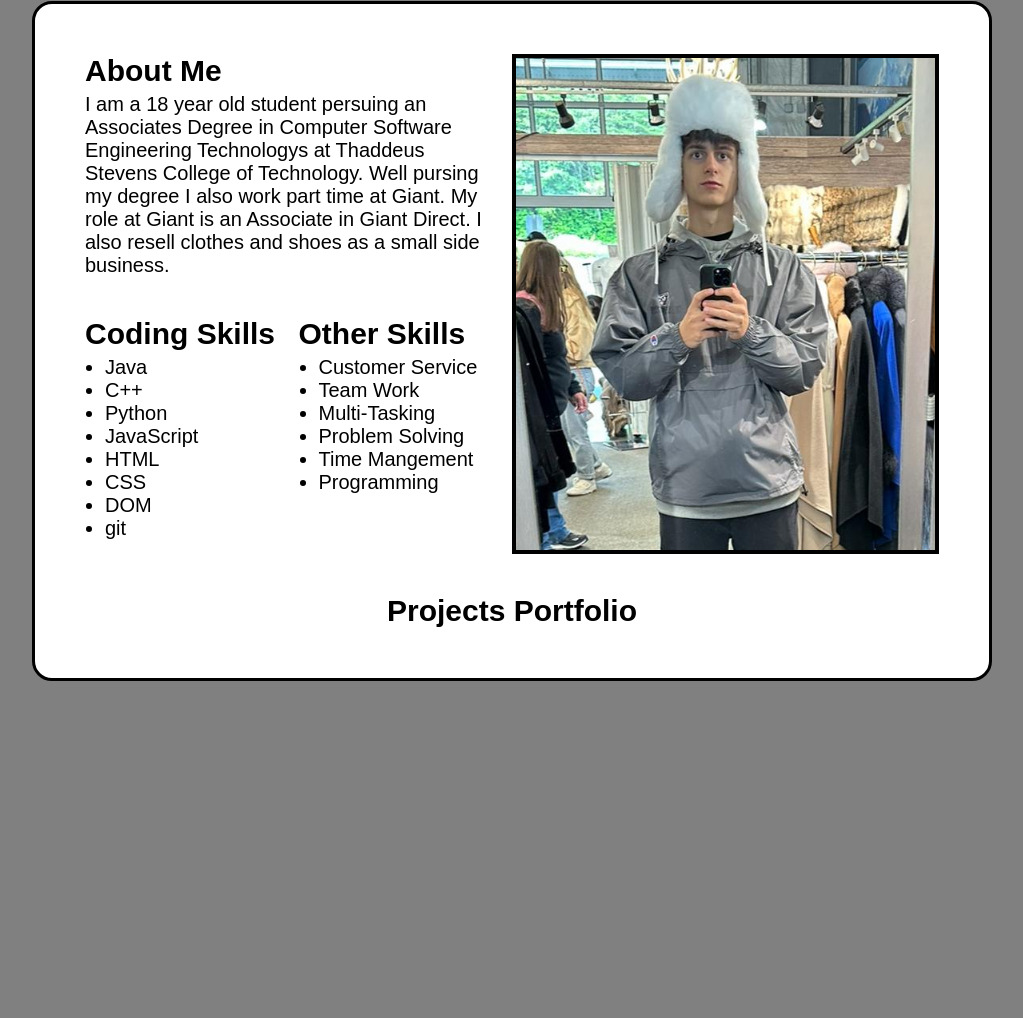
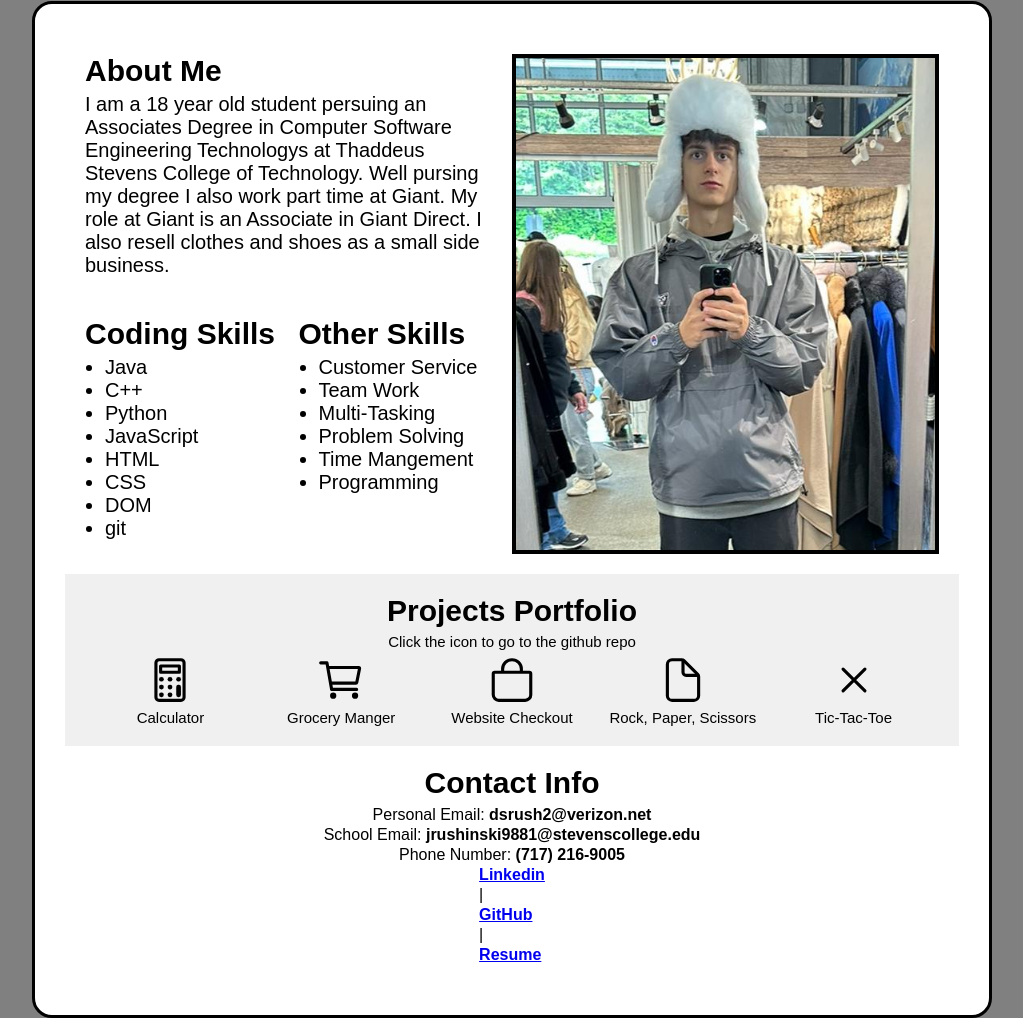
Before and after one commit to rushinski/personal-portfolio, a plain HTML site: page index.html in a window 1280 px wide. Shown: the part 142-1160 px from the top of the page, without its empty margins (128-1151 px from the left). Before the commit the page ends 823 px from the top, so only its background shows below. Drawn offline with nearby package versions, Linux system fonts and the light colour scheme.

Commit message:
commit before complete projects complete and contacts almost complete

```diff
--- a/index.html
+++ b/index.html
@@ -14,10 +14,10 @@
   </header>
   <section class="wrapper">
     <section class="about-me">
-      <div class="container">
+      <div class="container flex-row">
         <div class="split">
           <h2 class="five-px-below h2-resize">About Me</h2>
-          <p class="p-resize-about">I am a 18 year old student persuing an Associates Degree in Computer Software Engineering Technologys at Thaddeus Stevens College of Technology.  Well pursing my degree I also work part time at Giant.  My role at Giant is an Associate in Giant Direct.  I also resell clothes and shoes as a small side business.</p>
+          <p class="p-resize-one about">I am a 18 year old student persuing an Associates Degree in Computer Software Engineering Technologys at Thaddeus Stevens College of Technology.  Well pursing my degree I also work part time at Giant.  My role at Giant is an Associate in Giant Direct.  I also resell clothes and shoes as a small side business.</p>
           <div class="box">
             <div class="split">
               <h2 class="five-px-below h2-resize">Coding Skills</h2>
@@ -54,8 +54,50 @@
     </section>
 
     <section class="projects-display">
-      <div class="container">
-        <h2 class="five-px-below h2-resize center">Projects Portfolio</h2>
+      <div class="container flex-column">
+        <h2 class="h2-resize special-center">Projects Portfolio</h2>
+        <p class="p-resize-two special-center">Click the icon to go to the github repo</p>
+        <div class="box spacing">
+          <div class="flex-column align-center def-len git-link">
+            <a href="https://github.com/rushinski/Calculator"><ion-icon name="calculator-outline" class="icon-medium"></ion-icon></a>
+            <p class="p-resize-two">Calculator</p>
+          </div>
+          <div class="flex-column align-center def-len git-link">
+            <a href="https://github.com/rushinski/grocery-manger"><ion-icon name="cart-outline" class="icon-medium"></ion-icon></a>
+            <p class="p-resize-two">Grocery Manger</p>
+          </div>
+          <div class="flex-column align-center def-len git-link">
+            <a href="https://github.com/rushinski/Checkout"><ion-icon name="bag-outline" class="icon-medium"></ion-icon></a>
+            <p class="p-resize-two">Website Checkout</p>
+          </div>
+          <div class="flex-column align-center def-len git-link">
+            <a href="https://github.com/rushinski/Rock-Paper-Scissors"><ion-icon name="document-outline" class="icon-medium"></ion-icon></a>
+            <p class="p-resize-two">Rock, Paper, Scissors</p>
+          </div>
+          <div class="flex-column align-center def-len git-link">
+            <a href="https://github.com/rushinski/tic-tac-toe"><ion-icon name="close-outline" class="icon-medium"></ion-icon></a>
+            <p class="p-resize-two">Tic-Tac-Toe</p>
+          </div>
+        </div>
+      </div>
+    </section>
+
+    <section class="contact">
+      <div class="container flex-column">
+        <h2 class="h2-resize special-center">Contact Info</h2>
+        <div class="box-small margin-auto">
+          <p>Personal Email: <b>dsrush2@verizon.net</b></p>
+          <p>School Email: <b>jrushinski9881@stevenscollege.edu</b></p>
+          <p>Phone Number: <b>(717) 216-9005</b></p>
+          <span>
+            <b><a href="https://www.linkedin.com/in/jacob-rushinski/">Linkedin</a></b>
+            <p>|</p>
+            <b><a href="https://github.com/rushinski">GitHub</a></b>
+            <p>|</p>
+            <b><a href="https://tsct-my.sharepoint.com/:w:/g/personal/jrushinski9881_stevenscollege_edu/ESA5Hp2VkGJKsL14ddU_bngBTCYsXD1_n-xR8Q9jSw4OPg?e=0UjQmB">Resume</a></b>
+        </span>
+
+        </div>
       </div>
     </section>
   </section>
--- a/style.css
+++ b/style.css
@@ -28,7 +28,6 @@ body {
 
 .container {
   padding: 20px;
-  display: flex;
 }
 
 .split {
@@ -39,6 +38,10 @@ body {
 
 .five-px-below {
   margin-bottom: 5px;
+}
+
+.ten-px-below {
+  margin-bottom: 10px;
 }
 
 .image-fit-me {
@@ -60,10 +63,12 @@ body {
   font-size: 30px;
 }
 
-.p-resize-about {
+.p-resize-one {
   font-size: 20px;
-  padding-right: 10px;
-  margin-bottom: 40px;
+}
+
+.p-resize-two {
+  font-size: 15px;
 }
 
 .li-resize-about {
@@ -75,6 +80,60 @@ body {
   display: flex;
 }
 
-.center {
+.about {
+  padding-right: 10px;
+  margin-bottom: 40px;
+}
+
+.flex-row {
+  display: flex;
+}
+
+.flex-column {
+  display: flex;
+  flex-direction: column;
+
+}
+
+.spacing {
+  justify-content: space-around;
+}
+
+.align-center {
+  align-items: center;
+}
+
+.icon-medium {
+  font-size: 50px;
+}
+
+.special-center {
+  margin: 0px auto 5px auto;
+}
+
+.def-len {
+  width: 150px;
+}
+
+.git-link a {
+  color: black;
+}
+
+.git-link a:hover {
+  color: grey;
+}
+
+.margin-auto {
   margin: auto;
 }
+
+.projects-display {
+  background-color: #f0f0f0;
+}
+
+.box-small {
+  display: flex;
+  flex-direction: column;
+  align-items: center;
+  line-height: 20px;
+}
```
